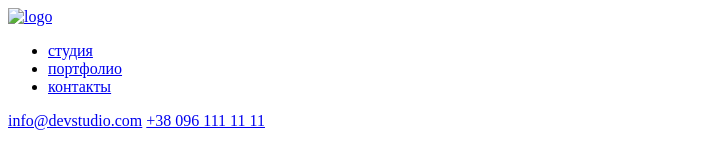
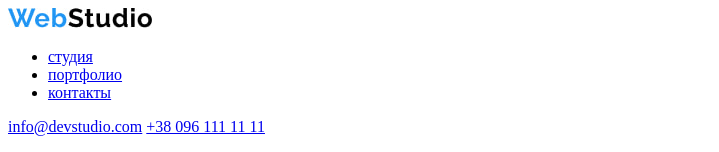
Before and after one commit to ONYXDeveloper777/goit-markup-hw-01, a plain HTML site: page index.html in a window 1280 px wide. Shown: the top 152 px of the page, without its empty margins (0-719 px from the left). Drawn offline with Linux system fonts and the light colour scheme.

Commit message:
Update index.html

```diff
--- a/index.html
+++ b/index.html
@@ -8,7 +8,7 @@
   </head>
   <body>
     <header>
-      <a href="#"> <img src="./images/Header/WebStudio(1).jpg" alt="logo" /></a>
+      <a href="#"> <img src="./images/Header/WebStudio1.jpg" alt="logo" /></a>
       <nav>
         <ul>
           <li><a href="студия">студия</a></li>
```
